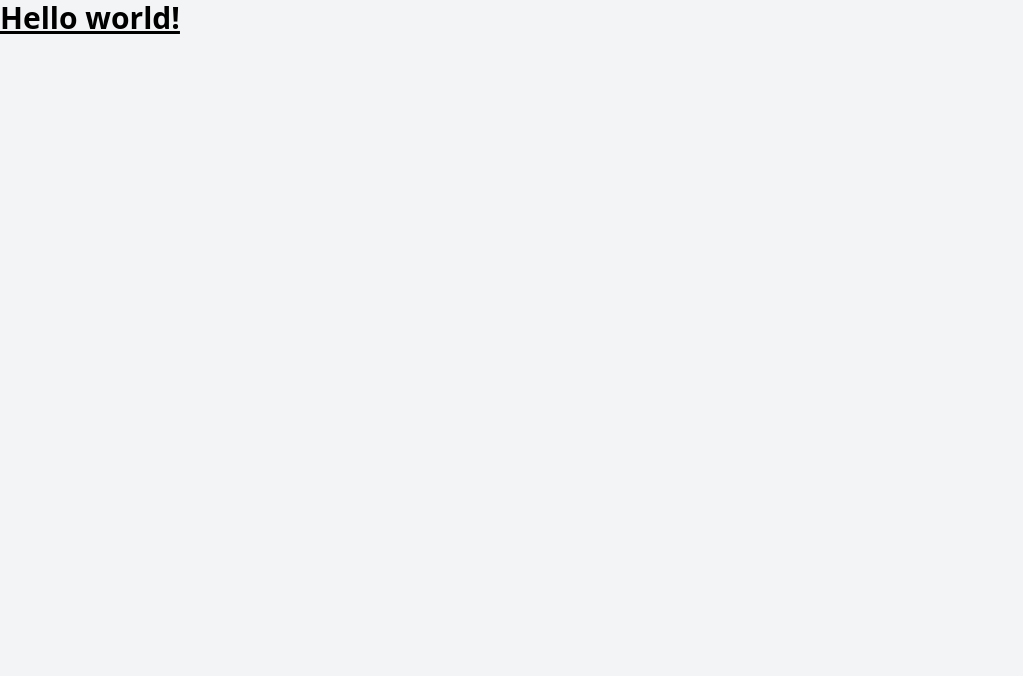
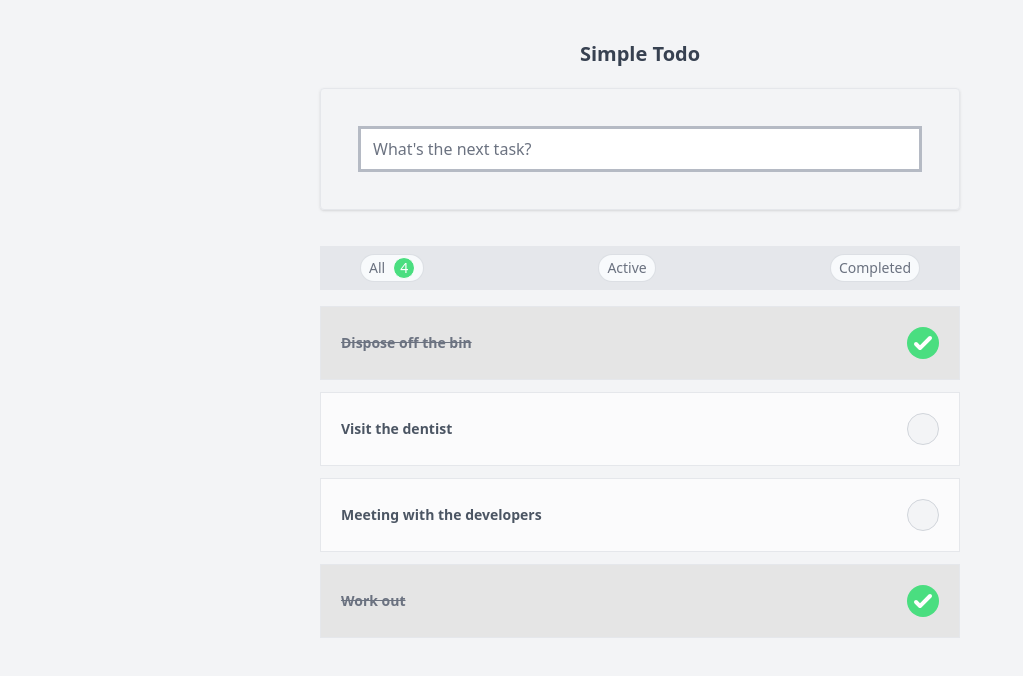
Before and after one commit to tobidosumu/simple-todo, a SvelteKit app: page / in a window 1280 px wide. Shown: the top 676 px of the page, without its empty margins (0-1023 px from the left). Built offline with nearby package versions, Linux system fonts and the light colour scheme.

Commit message:
1. users can now add todos 2. todos automatically counted when added

```diff
--- a/src/app.css
+++ b/src/app.css
@@ -1,3 +1,14 @@
 @tailwind base;
 @tailwind components;
 @tailwind utilities;
+
+.todoFilter {
+    @apply flex justify-between items-center px-2 py-[2px] border border-gray-300/[0.7] rounded-full bg-slate-50 hover:bg-white hover:text-green-600;
+}
+.todoList {
+    @apply w-full flex justify-between items-center text-gray-600 bg-white/[0.7] border p-5 my-3;
+}
+
+.completedTask {
+    @apply line-through text-gray-500 bg-neutral-200;
+}
--- a/src/routes/+page.svelte
+++ b/src/routes/+page.svelte
@@ -1,4 +1,86 @@
-<h1 class="text-3xl font-bold underline">Hello world!</h1>
+<script lang="ts">
+	import type { TodoTypeSet } from '../components/todo';
+	import AddTodoForm from '../components/AddTodoForm.svelte';
+
+	let todos: TodoTypeSet[] = [
+		{
+			id: '1',
+			task: 'Dispose off the bin',
+			isCompleted: true
+		},
+		{
+			id: '2',
+			task: 'Visit the dentist',
+			isCompleted: false
+		},
+		{
+			id: '3',
+			task: 'Meeting with the developers',
+			isCompleted: false
+		},
+		{
+			id: '4',
+			task: 'Work out',
+			isCompleted: true
+		}
+	];
+
+	const addNewTodo = (e: any) => {
+		const newTodo = e.detail;
+		todos = [newTodo, ...todos];
+	};
+
+	const toggleComplete = (todo: TodoTypeSet): void => {
+		todos = todos.map((item) => {
+			if (item.id === todo.id) {
+				return {
+					...item,
+					isCompleted: !item.isCompleted
+				};
+			}
+			return item;
+		});
+	};
+</script>
+
+<div class="w-full flex flex-col items-center mt-10">
+	<AddTodoForm on:addNewTodo={addNewTodo} />
+	<div class="w-[95%] md:w-[70%] lg:w-[50%] mt-9">
+		<div class="bg-gray-200 mb-1 px-6 md:px-7 lg:px-8 sticky top-0 z-50">
+			<div class="w-full flex justify-between text-sm text-gray-500 p-2">
+				<button class="todoFilter space-x-2">
+					<span class="">All</span>
+					<span class="px-1.5 border border-white bg-green-400 text-white rounded-full"
+						>{todos.length}</span
+					>
+				</button>
+				<button class="todoFilter">Active</button>
+				<button class="todoFilter">Completed</button>
+			</div>
+		</div>
+		<ul class="h-[52vh] overflow-y-scroll">
+			{#each todos as todo (todo.id)}
+				<li class="todoList" class:completedTask={todo.isCompleted}>
+					<p class="text-sm font-semibold">{todo.task}</p>
+					<div>
+						<input
+							on:change={() => toggleComplete(todo)}
+							checked={todo.isCompleted}
+							class="bg-gray-100 border-gray-300 text-green-400 hover:cursor-pointer focus:ring-green-200 w-8 h-8 rounded-full"
+							type="checkbox"
+						/>
+						<label
+							aria-label="Check todo"
+							class="bg-gray-100 border-gray-300 text-gray-500 focus:ring-gray-200"
+							for={`todo-${todo.id}`}
+						/>
+					</div>
+					<!-- <button aria-label="Remove todo" class="remove" /> -->
+				</li>
+			{/each}
+		</ul>
+	</div>
+</div>
 
 <style lang="postcss">
 	:global(html) {
```
